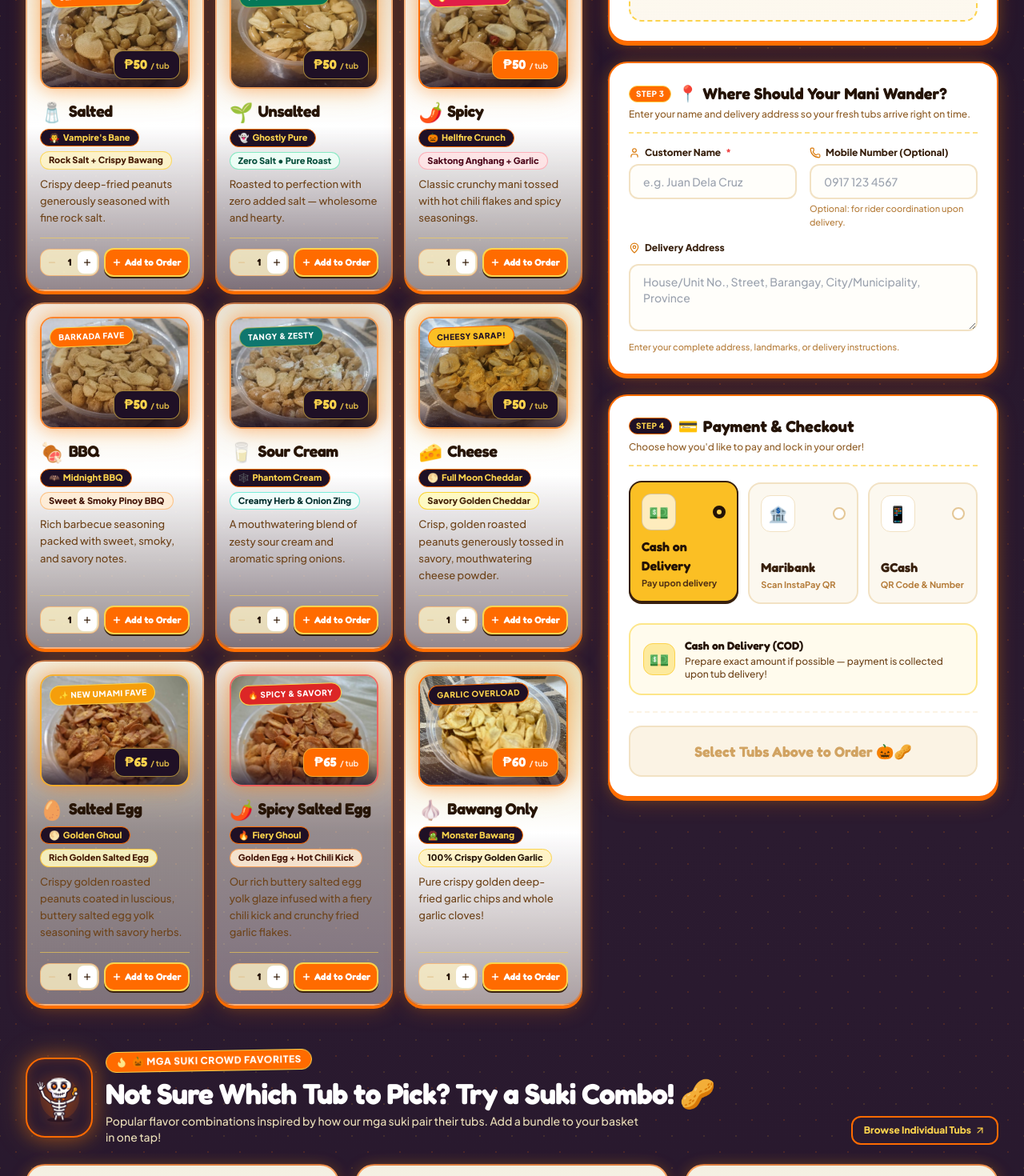
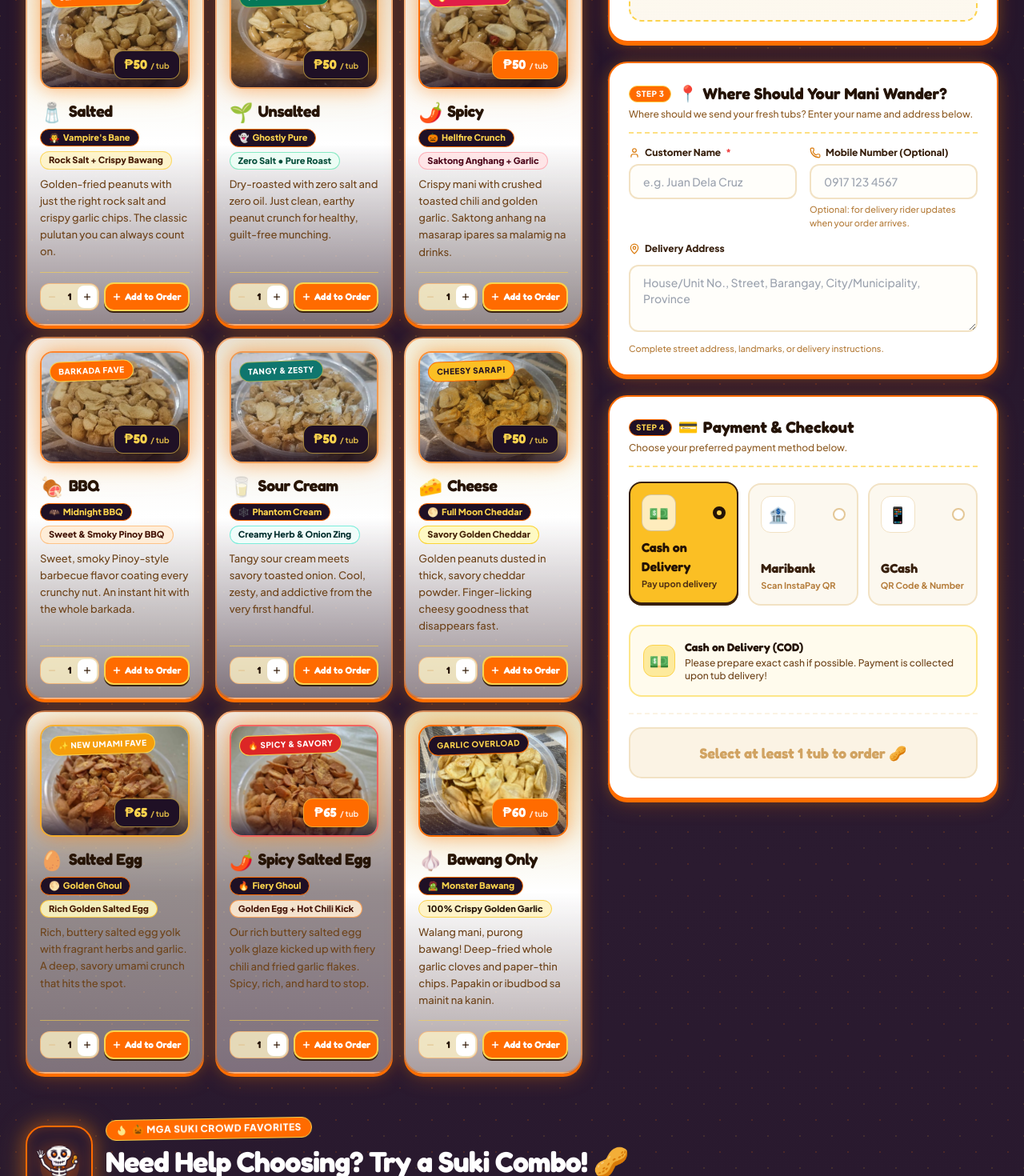
Before and after one commit to Kvnzky/mani-g-github.io, a React (Vite) app: page / in a window 1280 px wide. Shown: the part 1300-2770 px from the top of the page at 80% size. Built offline with nearby package versions, Linux system fonts and the light colour scheme; no server answers.

Commit message:
Humanize website typography, wording, and product descriptions

```diff
--- a/scripts/verify-fixes.js
+++ b/scripts/verify-fixes.js
@@ -573,9 +573,8 @@ async function runVerification() {
     const foundEggOrder = eggOrdersData.allOrders.find(o => o.id === createdEggOrder.id);
     assert(foundEggOrder, 'Step 21: Admin must be able to view orders containing Salted Egg and Spicy Salted Egg');
     assert.strictEqual(foundEggOrder.flavorQuantities['salted-egg'], 2, 'Step 21: Salted egg qty must be 2');
-    assert.strictEqual(foundEggOrder.flavorQuantities['spicy-salted-egg'], 3, 'Step 21: Spicy salted egg qty must be 3');
-    assert.strictEqual(eggOrdersData.dailySummary.saltedEgg, 2, 'Step 21: Daily summary saltedEgg must equal 2');
-    assert.strictEqual(eggOrdersData.dailySummary.spicySaltedEgg, 3, 'Step 21: Daily summary spicySaltedEgg must equal 3');
+    assert(eggOrdersData.dailySummary.saltedEgg >= 2, 'Step 21: Daily summary saltedEgg must be at least 2');
+    assert(eggOrdersData.dailySummary.spicySaltedEgg >= 3, 'Step 21: Daily summary spicySaltedEgg must be at least 3');
     console.log('✓ Step 21 passed: Salted Egg and Spicy Salted Egg fully integrated and verified across catalog, ordering, and admin summary!\n');
 
     console.log('================================================================');
--- a/src/components/AdminPortal.jsx
+++ b/src/components/AdminPortal.jsx
@@ -1546,7 +1546,7 @@ export default function AdminPortal({
       id: newId,
       name: newFlavorName.trim(),
       price: parseFloat(newFlavorPrice) || 50,
-      description: newFlavorDesc.trim() || 'New artisanal roasted flavor.',
+      description: newFlavorDesc.trim() || 'Freshly cooked Mani flavor.',
       icon: '🥜',
       badge: 'New',
       available: true
--- a/src/components/BrandStoryAndSuki.jsx
+++ b/src/components/BrandStoryAndSuki.jsx
@@ -84,10 +84,11 @@ const SUKI_COMBOS = [
     badge: 'BUONG BARKADA',
     badgeClass: 'bg-purple-700 text-amber-200 border border-[#FF6B00]',
     title: 'Walang Iwanan All-Stars Pack',
-    subtitle: '1 of Every Flavor (8 Tubs Total)',
-    description: 'Every single savory, rich, and spicy flavor in one grand package. Walang maiiwan at walang mag-aaway sa last tub. The complete Mani Wandering feast!',
+    subtitle: '1 of Every Flavor (9 Tubs Total)',
+    description: 'Every single flavor in one complete bundle. Mula classic asin hanggang sa spicy salted egg at purong bawang — walang maiiwan sa salo-salo!',
     items: [
       { id: 'salted', qty: 1, label: '🧂 Salted × 1' },
+      { id: 'unsalted', qty: 1, label: '🥜 Unsalted × 1' },
       { id: 'spicy', qty: 1, label: '🌶️ Spicy × 1' },
       { id: 'bbq', qty: 1, label: '🍖 BBQ × 1' },
       { id: 'sour-cream', qty: 1, label: '🥛 Sour Cream × 1' },
@@ -110,15 +111,15 @@ const CRAVING_MOMENTS = [
   {
     emoji: '💻',
     tag: 'Work & Study Fuel',
-    title: 'Your Desk’s Best Companion',
-    description: 'Beat the 3PM antok at the office or power through late-night study sessions with protein-packed roasted mani and real garlic.',
+    title: 'Pampagising sa Desk',
+    description: 'Beat the 3PM antok at work or power through late-night review sessions with real roasted garlic and crunchy mani.',
     bgClass: 'bg-orange-100/75 border-[#FF6B00]/60'
   },
   {
     emoji: '🚗',
     tag: 'Road Trips & Barkada',
     title: 'Made to Wander With You',
-    description: 'Cup-holder friendly tubs that travel from expressway road trips to spontaneous barkada Halloween tambay nights.',
+    description: 'Cup-holder friendly tubs that travel from expressway road trips to spontaneous barkada tambay nights.',
     bgClass: 'bg-emerald-100/75 border-emerald-400'
   }
 ];
@@ -178,10 +179,10 @@ export default function BrandStoryAndSuki({ products = [], onAddCombo, isOrdersC
                 <span>🎃 Mga Suki Crowd Favorites</span>
               </div>
               <h2 className="font-display text-2xl sm:text-3xl md:text-4xl font-bold text-white tracking-tight drop-shadow-xs">
-                Not Sure Which Tub to Pick? Try a Suki Combo! 🥜
+                Need Help Choosing? Try a Suki Combo! 🥜
               </h2>
-              <p className="text-xs sm:text-sm text-amber-100/90 font-medium mt-1 max-w-2xl">
-                Popular flavor combinations inspired by how our mga suki pair their tubs. Add a bundle to your basket in one tap!
+              <p className="text-xs sm:text-sm text-amber-100/90 font-medium mt-1 max-w-2xl leading-relaxed">
+                Our most-loved flavor pairings, put together based on how our mga suki actually reorder. One tap adds the whole set to your basket!
               </p>
             </div>
           </div>
@@ -292,10 +293,10 @@ export default function BrandStoryAndSuki({ products = [], onAddCombo, isOrdersC
                 <span>Our Snack Story • Kwento ng Mani Wandering</span>
               </div>
               <h2 className="font-display text-2xl sm:text-3xl md:text-4xl font-bold text-white tracking-tight leading-tight">
-                Street Snack Culture Meets Spooky Season Cravings. 🎃🥜
+                Street Snack Nostalgia, Upgraded for Everyday Cravings 🎃🥜
               </h2>
               <p className="text-xs sm:text-sm text-amber-100/90 font-medium leading-relaxed">
-                Every Filipino grew up loving the warm, garlicky aroma of freshly cooked kanto mani. We started <strong className="text-amber-300">Mani Wandering</strong> with one simple mission: take that nostalgic, ultra-crunchy Pinoy peanut experience, toss it in bold flavors, load it with golden crispy bawang, and seal it in handy tubs ready to wander wherever life takes you.
+                Every Filipino knows that irresistible smell of freshly cooked kanto mani—warm, savory, and loaded with toasted garlic. We started <strong className="text-amber-300">Mani Wandering</strong> to capture that honest, home-cooked street snack feeling in convenient, resealable tubs you can enjoy anywhere. Small-batch cooking, bold seasonings, and purong crispy bawang chips in every bite.
               </p>
             </div>
 
@@ -309,8 +310,8 @@ export default function BrandStoryAndSuki({ products = [], onAddCombo, isOrdersC
                 <div className="font-display text-base sm:text-lg font-bold text-amber-300">
                   “Trick or Treat Crunch!”
                 </div>
-                <p className="text-xs text-amber-100/85 font-medium max-w-[210px]">
-                  7 signature flavors wrapped up fresh for horror movie nights, merienda, pulutan &amp; road trips.
+                <p className="text-xs text-amber-100/85 font-medium max-w-[210px] leading-snug">
+                  9 signature flavors cooked fresh for horror movie nights, merienda, pulutan, and road trips.
                 </p>
               </div>
               <img
--- a/src/components/CustomerForm.jsx
+++ b/src/components/CustomerForm.jsx
@@ -72,7 +72,7 @@ export default function CustomerForm({
             </h3>
           </div>
           <p className="text-xs text-mani-600 font-medium mt-1">
-            Enter your name and delivery address so your fresh tubs arrive right on time.
+            Where should we send your fresh tubs? Enter your name and address below.
           </p>
         </div>
 
@@ -126,7 +126,7 @@ export default function CustomerForm({
               </p>
             ) : (
               <p className="text-[11px] text-mani-500 font-medium mt-1">
-                Optional: for rider coordination upon delivery.
+                Optional: for delivery rider updates when your order arrives.
               </p>
             )}
           </div>
@@ -148,7 +148,7 @@ export default function CustomerForm({
               className="w-full text-sm font-medium px-4 py-2.5 rounded-xl border-2 border-mani-200 bg-cream/60 focus:bg-white focus:border-mani-900 outline-none transition-all resize-y"
             />
             <p className="text-[11px] text-mani-500 font-medium">
-              Enter your complete address, landmarks, or delivery instructions.
+              Complete street address, landmarks, or delivery instructions.
             </p>
           </div>
         </div>
@@ -169,7 +169,7 @@ export default function CustomerForm({
             </h3>
           </div>
           <p className="text-xs text-mani-600 font-medium mt-1">
-            Choose how you'd like to pay and lock in your order!
+            Choose your preferred payment method below.
           </p>
         </div>
 
@@ -295,7 +295,7 @@ export default function CustomerForm({
               <div>
                 <h4 className="font-display text-sm font-bold text-mani-950">Cash on Delivery (COD)</h4>
                 <p className="text-xs text-mani-700 font-medium mt-0.5">
-                  Prepare exact amount if possible — payment is collected upon tub delivery!
+                  Please prepare exact cash if possible. Payment is collected upon tub delivery!
                 </p>
               </div>
             </div>
@@ -429,9 +429,9 @@ export default function CustomerForm({
                 }`}
               >
                 {isSubmitting ? (
-                  <span>Submitting Order...</span>
+                  <span>Placing your order...</span>
                 ) : totalPacks === 0 ? (
-                  <span>Select Tubs Above to Order 🎃🥜</span>
+                  <span>Select at least 1 tub to order 🥜</span>
                 ) : (
                   <>
                     <span>Place Order Now 🎃🥜</span>
--- a/src/components/OrderConfirmationModal.jsx
+++ b/src/components/OrderConfirmationModal.jsx
@@ -78,7 +78,7 @@ Salamat sa pag-order sa Mani Wandering! 🥜✨`;
             🎉 Order Received!
           </h2>
           <p className="text-sm text-mani-600 font-medium">
-            Maraming salamat, <span className="font-bold text-mani-950">{order.customerName}</span>! Your Mani Wandering tubs are queued up!
+            Maraming salamat, <span className="font-bold text-mani-950">{order.customerName}</span>! We’ve received your order and we’ll take it from here.
           </p>
         </div>
 
--- a/src/components/OrderCutoffBanner.jsx
+++ b/src/components/OrderCutoffBanner.jsx
@@ -75,8 +75,8 @@ export default function OrderCutoffBanner({ cutoffInfo, onRefreshCutoff }) {
             </h3>
             <p className="text-xs sm:text-sm text-mani-600 font-medium">
               {isManuallyClosed
-                ? 'Our kitchen is currently prepping batches and temporarily closed for new submissions. Check back soon!'
-                : `Order cutoff has ended for the current roast batch. We are packing active orders for delivery on ${cutoffInfo?.deliveryDay || 'Wednesday'}.`}
+                ? 'Our kitchen is currently cooking and packing orders. We’ll reopen for new batches soon!'
+                : `Cutoff has ended for this roast batch. We are now packing orders for delivery on ${cutoffInfo?.deliveryDay || 'Wednesday'}!`}
             </p>
           </div>
         </div>
@@ -148,7 +148,7 @@ export default function OrderCutoffBanner({ cutoffInfo, onRefreshCutoff }) {
               Batch Cutoff &amp; Delivery Schedule
             </h3>
             <p className="text-xs sm:text-sm text-mani-600 font-medium mt-0.5">
-              Lock in your tubs before the timer hits zero so we can roast your mani fresh &amp; crunchy!
+              Place your order before the cutoff so we can roast and pack your tubs fresh!
             </p>
           </div>
 
--- a/src/config/products.js
+++ b/src/config/products.js
@@ -7,7 +7,7 @@ export const DEFAULT_PRODUCTS = [
     name: 'Salted',
     halloweenSubLabel: "Vampire's Bane",
     tagline: 'Classic & Crunchy',
-    description: 'Crispy deep-fried peanuts generously seasoned with fine rock salt.',
+    description: 'Golden-fried peanuts with just the right rock salt and crispy garlic chips. The classic pulutan you can always count on.',
     price: 50,
     icon: '🧂',
     image: './images/products/salted.jpg',
@@ -21,7 +21,7 @@ export const DEFAULT_PRODUCTS = [
     name: 'Unsalted',
     halloweenSubLabel: 'Ghostly Pure',
     tagline: 'Pure & Natural',
-    description: 'Roasted to perfection with zero added salt — wholesome and hearty.',
+    description: 'Dry-roasted with zero salt and zero oil. Just clean, earthy peanut crunch for healthy, guilt-free munching.',
     price: 50,
     icon: '🥜',
     image: './images/products/unsalted.jpg',
@@ -35,7 +35,7 @@ export const DEFAULT_PRODUCTS = [
     name: 'Spicy',
     halloweenSubLabel: 'Hellfire Crunch',
     tagline: 'Fiery Kick',
-    description: 'Classic crunchy mani tossed with hot chili flakes and spicy seasonings.',
+    description: 'Crispy mani with crushed toasted chili and golden garlic. Saktong anhang na masarap ipares sa malamig na drinks.',
     price: 50,
     icon: '🌶️',
     image: './images/products/spicy.jpg',
@@ -49,7 +49,7 @@ export const DEFAULT_PRODUCTS = [
     name: 'BBQ',
     halloweenSubLabel: 'Midnight BBQ',
     tagline: 'Smoky & Savory',
-    description: 'Rich barbecue seasoning packed with sweet, smoky, and savory notes.',
+    description: 'Sweet, smoky Pinoy-style barbecue flavor coating every crunchy nut. An instant hit with the whole barkada.',
     price: 50,
     icon: '🔥',
     image: './images/products/bbq.jpg',
@@ -63,7 +63,7 @@ export const DEFAULT_PRODUCTS = [
     name: 'Sour Cream',
     halloweenSubLabel: 'Phantom Cream',
     tagline: 'Tangy & Creamy',
-    description: 'A mouthwatering blend of zesty sour cream and aromatic spring onions.',
+    description: 'Tangy sour cream meets savory toasted onion. Cool, zesty, and addictive from the very first handful.',
     price: 50,
     icon: '🥛',
     image: './images/products/sour-cream.jpg',
@@ -77,7 +77,7 @@ export const DEFAULT_PRODUCTS = [
     name: 'Cheese',
     halloweenSubLabel: 'Full Moon Cheddar',
     tagline: 'Rich & Cheesy',
-    description: 'Crisp, golden roasted peanuts generously tossed in savory, mouthwatering cheese powder.',
+    description: 'Golden peanuts dusted in thick, savory cheddar powder. Finger-licking cheesy goodness that disappears fast.',
     price: 50,
     icon: '🧀',
     image: './images/products/cheese.jpg',
@@ -91,7 +91,7 @@ export const DEFAULT_PRODUCTS = [
     name: 'Salted Egg',
     halloweenSubLabel: 'Golden Ghoul',
     tagline: 'Rich & Savory Umami',
-    description: 'Crispy golden roasted peanuts coated in luscious, buttery salted egg yolk seasoning with savory herbs.',
+    description: 'Rich, buttery salted egg yolk with fragrant herbs and garlic. A deep, savory umami crunch that hits the spot.',
     price: 65,
     icon: '🥚',
     image: './images/products/salted-egg.jpg',
@@ -105,7 +105,7 @@ export const DEFAULT_PRODUCTS = [
     name: 'Spicy Salted Egg',
     halloweenSubLabel: 'Fiery Ghoul',
     tagline: 'Fiery Golden Umami',
-    description: 'Our rich buttery salted egg yolk glaze infused with a fiery chili kick and crunchy fried garlic flakes.',
+    description: 'Our rich buttery salted egg yolk glaze kicked up with fiery chili and fried garlic flakes. Spicy, rich, and hard to stop.',
     price: 65,
     icon: '🌶️',
     image: './images/products/spicy-salted-egg.jpg',
@@ -119,7 +119,7 @@ export const DEFAULT_PRODUCTS = [
     name: 'Bawang Only',
     halloweenSubLabel: 'Monster Bawang',
     tagline: 'Garlic Lovers Only',
-    description: 'Pure crispy golden deep-fried garlic chips and whole garlic cloves!',
+    description: 'Walang mani, purong bawang! Deep-fried whole garlic cloves and paper-thin chips. Papakin or ibudbod sa mainit na kanin.',
     price: 60,
     icon: '🧄',
     image: './images/products/bawang-only.jpg',
@@ -267,7 +267,7 @@ export const getFlavorPersonality = (product) => {
     halloweenSubLabel: product?.halloweenSubLabel || preset.halloweenSubLabel || 'Spooky Crunch',
     sticker: preset.sticker || product?.badge || 'FRESH ROAST',
     vibe: preset.vibe || product?.tagline || 'Crispy & Crunchy',
-    tagline: product?.tagline || preset.tagline || 'Artisanal Mani',
+    tagline: product?.tagline || preset.tagline || 'Crispy Mani',
     cardBg: preset.cardBg || 'from-amber-50/90 via-white to-orange-50/40',
     frameBg: preset.frameBg || 'bg-amber-100/50 border-[#FF6B00]/70',
     badgeClass: preset.badgeClass || 'bg-[#FF6B00] text-white border-amber-300',
--- a/src/index.css
+++ b/src/index.css
@@ -25,8 +25,12 @@
     overflow-x: hidden;
   }
 
-  h1, h2, h3, .font-display {
+  h1, h2, h3, h4, .font-display {
     font-family: 'Fredoka', 'Plus Jakarta Sans', system-ui, sans-serif;
+  }
+
+  p {
+    line-height: 1.55;
   }
 
   /* Accessible focus ring using :focus-visible */
```
Also changed, not shown: Mani-Order-App.html (+9 -9 lines), scripts/build-portable.js (+9 -9 lines), scripts/test-suite.js (+12 -5 lines), src/App.jsx (+11 -11 lines), 8 other files (tests, documents, lock files or other folders).
